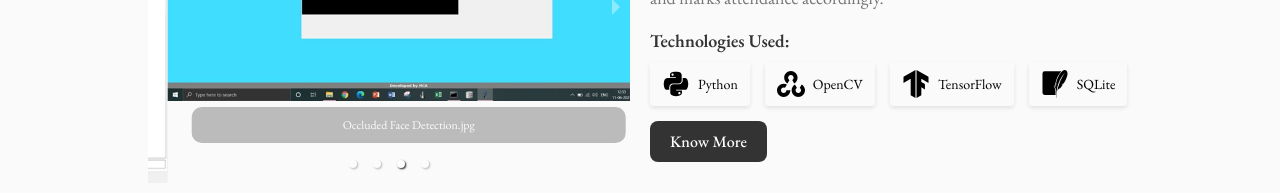
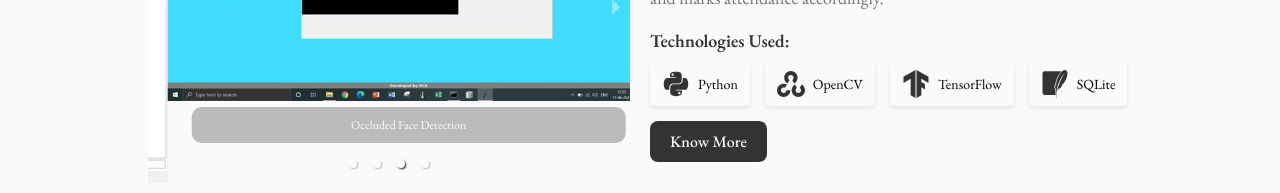
Before and after one commit to varungnathan/varun-gopinath-portfolio, a React (Create React App) app: page / in a window 1280 px wide. Shown: the part 3259-3452 px from the top of the page. Built offline with nearby package versions, Linux system fonts and the light colour scheme.

Commit message:
Enhance Projects component: update image descriptions and add unique IDs; style tech icons with color

```diff
--- a/src/components/projects/Projects.jsx
+++ b/src/components/projects/Projects.jsx
@@ -20,10 +20,10 @@ const Project = () => {
   };
 
   const sliderImages = [
-    { src: loginImage, alt: 'Login', description: 'Login.jpg' },
-    { src: markedAttendanceImage, alt: 'Marked Attendance', description: 'Marked Attendance.jpg' },
-    { src: occludedFaceDetectionImage, alt: 'Occluded Face Detection', description: 'Occluded Face Detection.jpg' },
-    { src: outputImage, alt: 'Output', description: 'Output.jpg' },
+    { src: loginImage, alt: 'Login', description: 'Login Page', id: 'login-description' },
+    { src: markedAttendanceImage, alt: 'Marked Attendance', description: 'Marked Attendance', id: 'attendance-description' },
+    { src: occludedFaceDetectionImage, alt: 'Occluded Face Detection', description: 'Occluded Face Detection', id: 'face-detection-description' },
+    { src: outputImage, alt: 'Output', description: 'Output', id: 'output-description' },
   ];
 
   return (
@@ -101,19 +101,19 @@ const Project = () => {
             <h3 className="technologies-title">Technologies Used:</h3>
             <div className="technologies-used">
               <div className="tech-item">
-                <FaPython className="tech-icon" />
+                <FaPython className="tech-icon" style={{ color: 'var(--title-color)' }} />
                 <span>Python</span>
               </div>
               <div className="tech-item">
-                <SiOpencv className="tech-icon" />
+                <SiOpencv className="tech-icon" style={{ color: 'var(--title-color)' }} />
                 <span>OpenCV</span>
               </div>
               <div className="tech-item">
-                <SiTensorflow className="tech-icon" />
+                <SiTensorflow className="tech-icon" style={{ color: 'var(--title-color)' }} />
                 <span>TensorFlow</span>
               </div>
               <div className="tech-item">
-                <SiSqlite className="tech-icon" />
+                <SiSqlite className="tech-icon" style={{ color: 'var(--title-color)' }} />
                 <span>SQLite</span>
               </div>
             </div>
--- a/src/components/projects/projects.css
+++ b/src/components/projects/projects.css
@@ -161,3 +161,24 @@
   width: 100%;
   height: 400px;
 }
+
+#login-description {
+  font-size: 20px;
+  font-weight: bold;
+  color: blue;
+}
+
+#attendance-description {
+  font-size: 18px;
+  color: green;
+}
+
+#face-detection-description {
+  font-size: 200px;
+  color: purple;
+}
+
+#output-description {
+  font-size: 18px;
+  color: red;
+}
```
